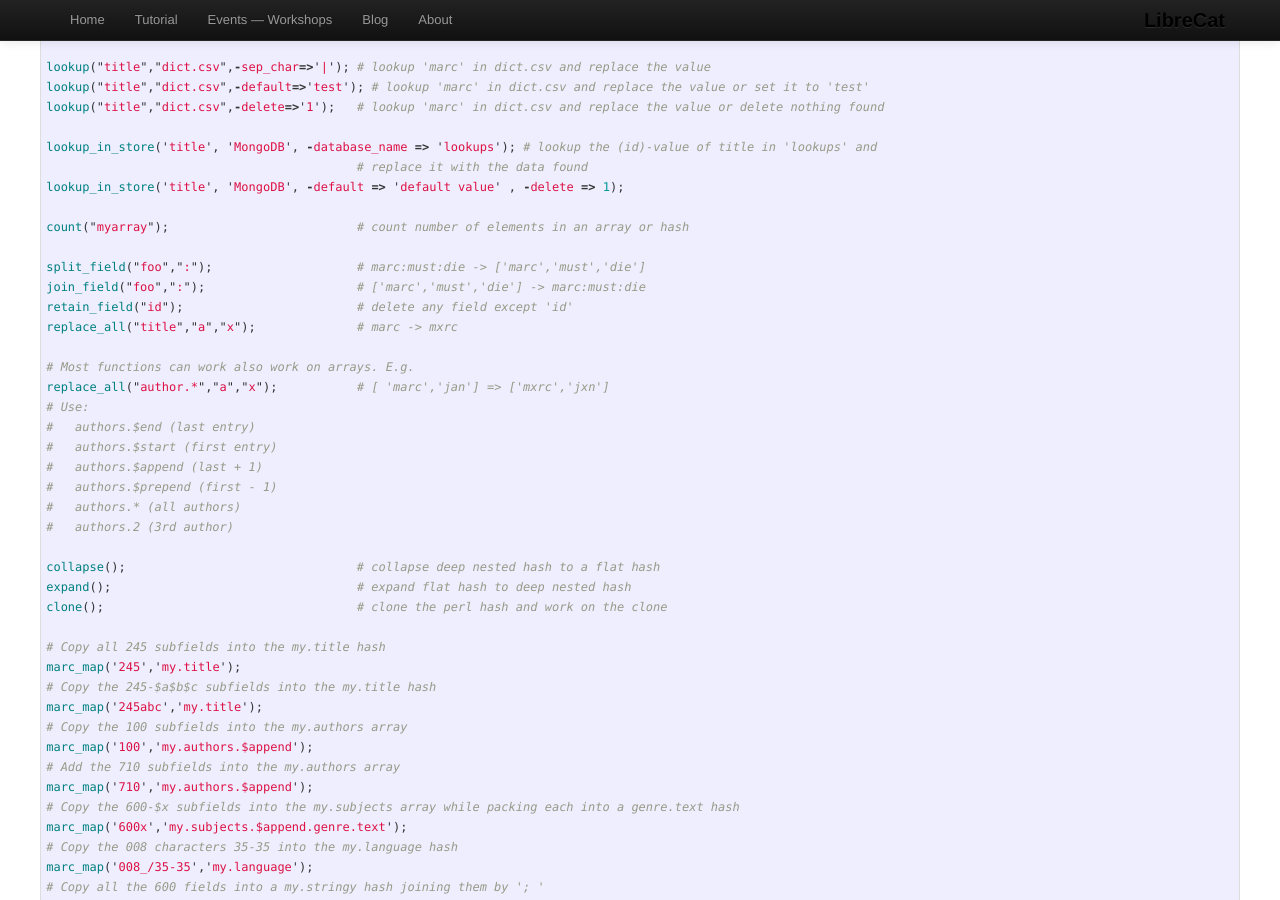
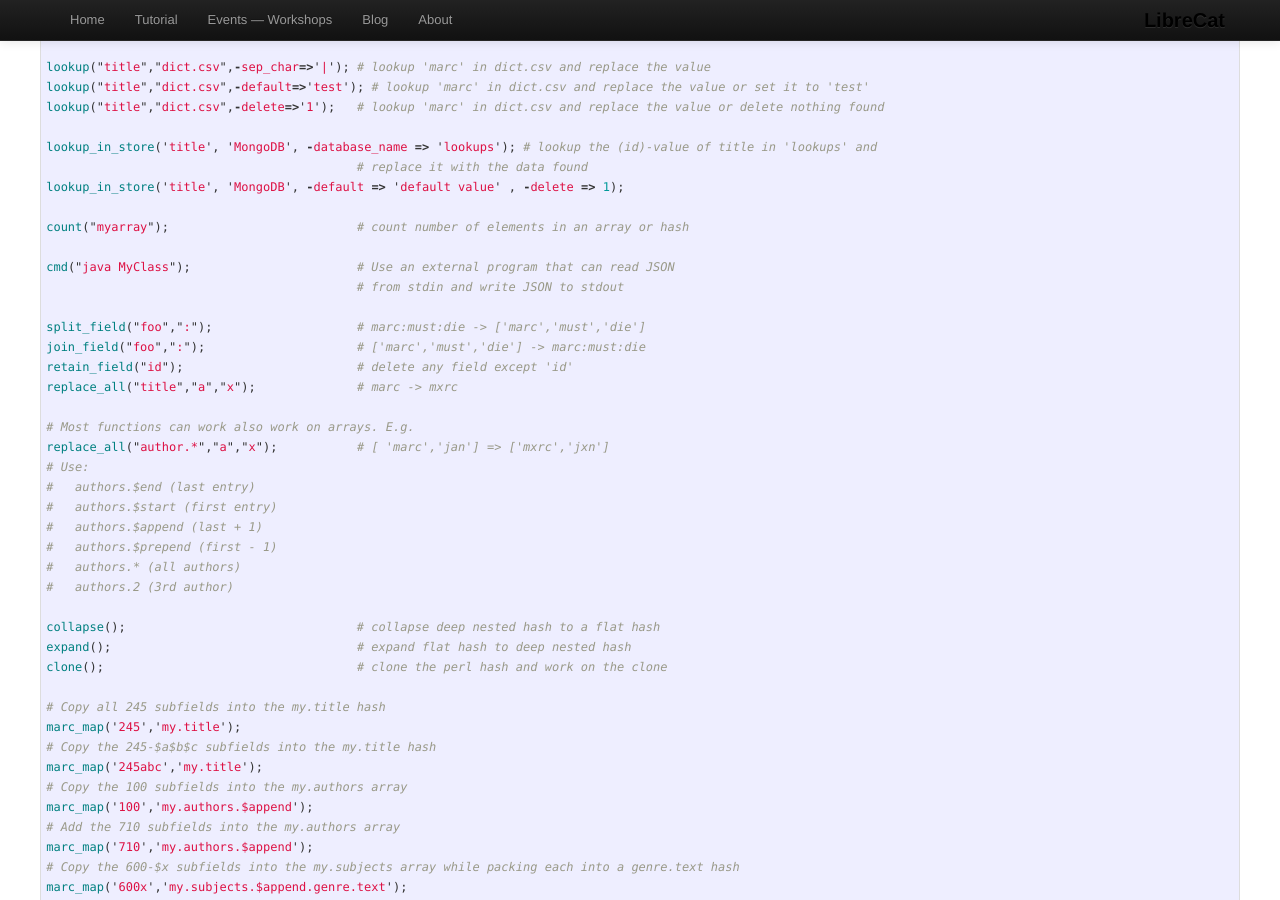
Before and after one commit to LibreCat/librecat.github.io, a Jekyll site: the page built from _posts/2013-06-21-catmandu-cheat-sheet.markdown, in a window 1280 px wide and 900 px high, scrolled down 1872 px. Built offline with Jekyll 4.4.1, drawn with Linux system fonts in a browser that asks for light colours.

Commit message:
Adding Catmandy::Fix::cmd

```diff
--- a/_posts/2013-06-21-catmandu-cheat-sheet.markdown
+++ b/_posts/2013-06-21-catmandu-cheat-sheet.markdown
@@ -114,6 +114,9 @@ lookup_in_store('title', 'MongoDB', -default => 'default value' , -delete => 1);
 
 count("myarray");                          # count number of elements in an array or hash
 
+cmd("java MyClass");                       # Use an external program that can read JSON
+                                           # from stdin and write JSON to stdout
+
 split_field("foo",":");                    # marc:must:die -> ['marc','must','die']
 join_field("foo",":");                     # ['marc','must','die'] -> marc:must:die
 retain_field("id");                        # delete any field except 'id'
```
